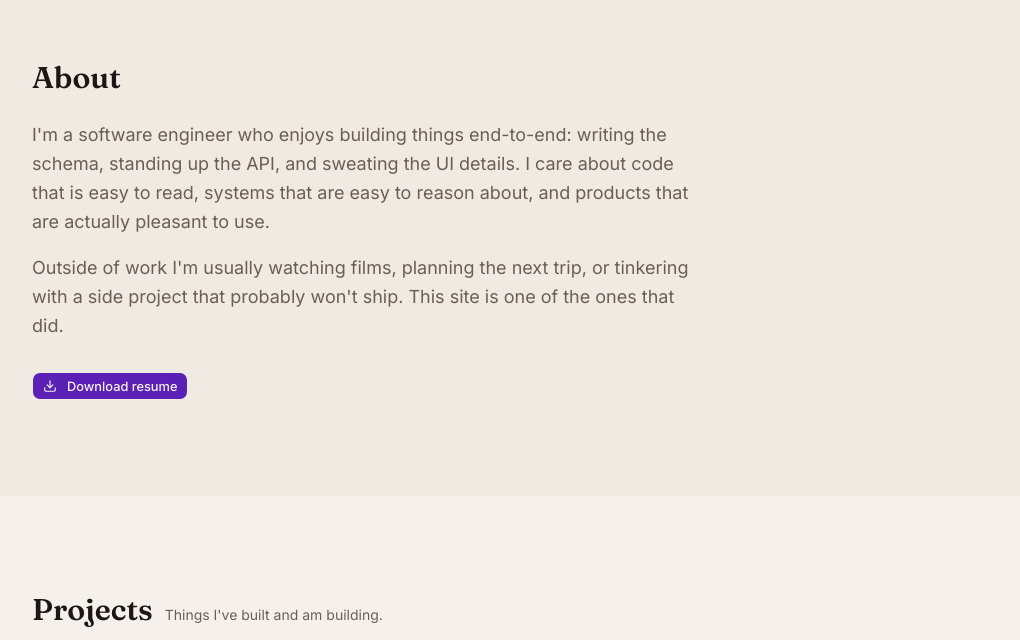
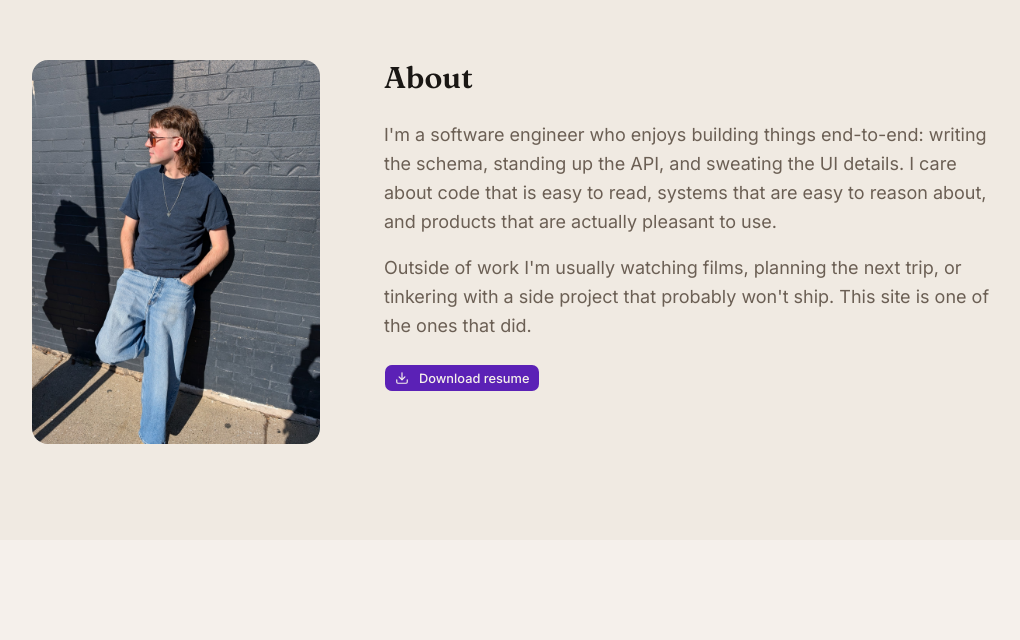
Before and after one commit to owenw2k/hub, a Next.js app: page / in a window 1280 px wide. Shown: the part 768-1408 px from the top of the page, without its empty margins (120-1140 px from the left). Built offline with nearby package versions, Linux system fonts and the light colour scheme.

Commit message:
feat(about): add photo to about section

```diff
--- a/jest.config.ts
+++ b/jest.config.ts
@@ -10,7 +10,7 @@ const config: Config = {
   moduleNameMapper: {
     "^@/(.*)$": "<rootDir>/src/$1",
   },
-  testPathIgnorePatterns: ["/node_modules/", "/__tests__/factories/"],
+  testPathIgnorePatterns: ["/node_modules/", "/__tests__/factories/", "/e2e/"],
   collectCoverageFrom: [
     "src/**/*.{ts,tsx}",
     "!src/**/*.d.ts",
--- a/src/app/page.tsx
+++ b/src/app/page.tsx
@@ -78,30 +78,47 @@ export default function HomePage() {
         {/* About + Resume */}
         <section aria-labelledby="about-heading" className="bg-surface/60 py-24">
           <div className="mx-auto max-w-5xl px-6">
+            <div className="flex flex-col gap-12 lg:flex-row lg:items-start lg:gap-16">
+              {/* Photo */}
+              <div className="shrink-0 lg:w-72">
+                <div className="overflow-hidden rounded-2xl">
+                  {/* eslint-disable-next-line @next/next/no-img-element */}
+                  <img
+                    src="/self.jpg"
+                    alt="Owen W"
+                    className="aspect-[3/4] w-full object-cover object-top"
+                  />
+                </div>
+              </div>
+
+              {/* Text */}
+              <div className="flex flex-col gap-6">
                 <h2
                   id="about-heading"
                   className="font-heading text-3xl font-semibold text-text-primary"
                 >
                   About
                 </h2>
-            <div className="mt-6 max-w-2xl space-y-4 text-lg leading-relaxed text-text-muted">
+                <div className="space-y-4 text-lg leading-relaxed text-text-muted">
                   <p>
                     I&apos;m a software engineer who enjoys building things end-to-end: writing the
-                schema, standing up the API, and sweating the UI details. I care about code that is
-                easy to read, systems that are easy to reason about, and products that are actually
-                pleasant to use.
+                    schema, standing up the API, and sweating the UI details. I care about code that
+                    is easy to read, systems that are easy to reason about, and products that are
+                    actually pleasant to use.
                   </p>
                   <p>
                     Outside of work I&apos;m usually watching films, planning the next trip, or
-                tinkering with a side project that probably won&apos;t ship. This site is one of the
-                ones that did.
+                    tinkering with a side project that probably won&apos;t ship. This site is one of
+                    the ones that did.
                   </p>
                 </div>
-            <div className="mt-8">
+                <div>
                   <ButtonLink href="/resume.pdf" download size="sm">
                     <Download className="mr-1.5 h-4 w-4" />
                     Download resume
                   </ButtonLink>
+                </div>
+              </div>
             </div>
           </div>
         </section>
```
Also changed, not shown: public/self.jpg (added). Lines whose indentation alone changed are shown as unchanged.
